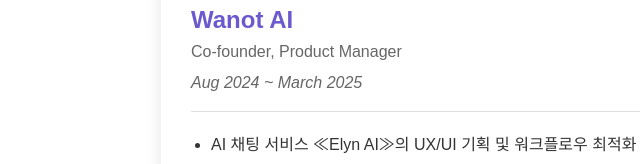
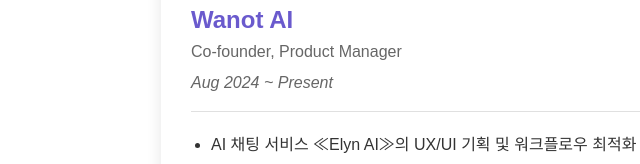
Before and after one commit to ICSLI/KisuChoi, a plain HTML site: page index.html in a window 1280 px wide. Shown: the part 624-788 px from the top of the page, 9-649 px from the left. Drawn offline with Linux system fonts and the light colour scheme; a web font is replaced by a local one.

Commit message:
Update index.html

```diff
--- a/index.html
+++ b/index.html
@@ -40,7 +40,7 @@
                     <div class="experience-header">
                         <h3>Wanot AI</h3>
                         <p class="position">Co-founder, Product Manager</p>
-                        <p class="period">Aug 2024 ~ March 2025</p>
+                        <p class="period">Aug 2024 ~ Present</p>
                     </div>
                     <ul class="experience-details">
                         <li>AI 채팅 서비스 ≪Elyn AI≫의 UX/UI 기획 및 워크플로우 최적화</li>
```
